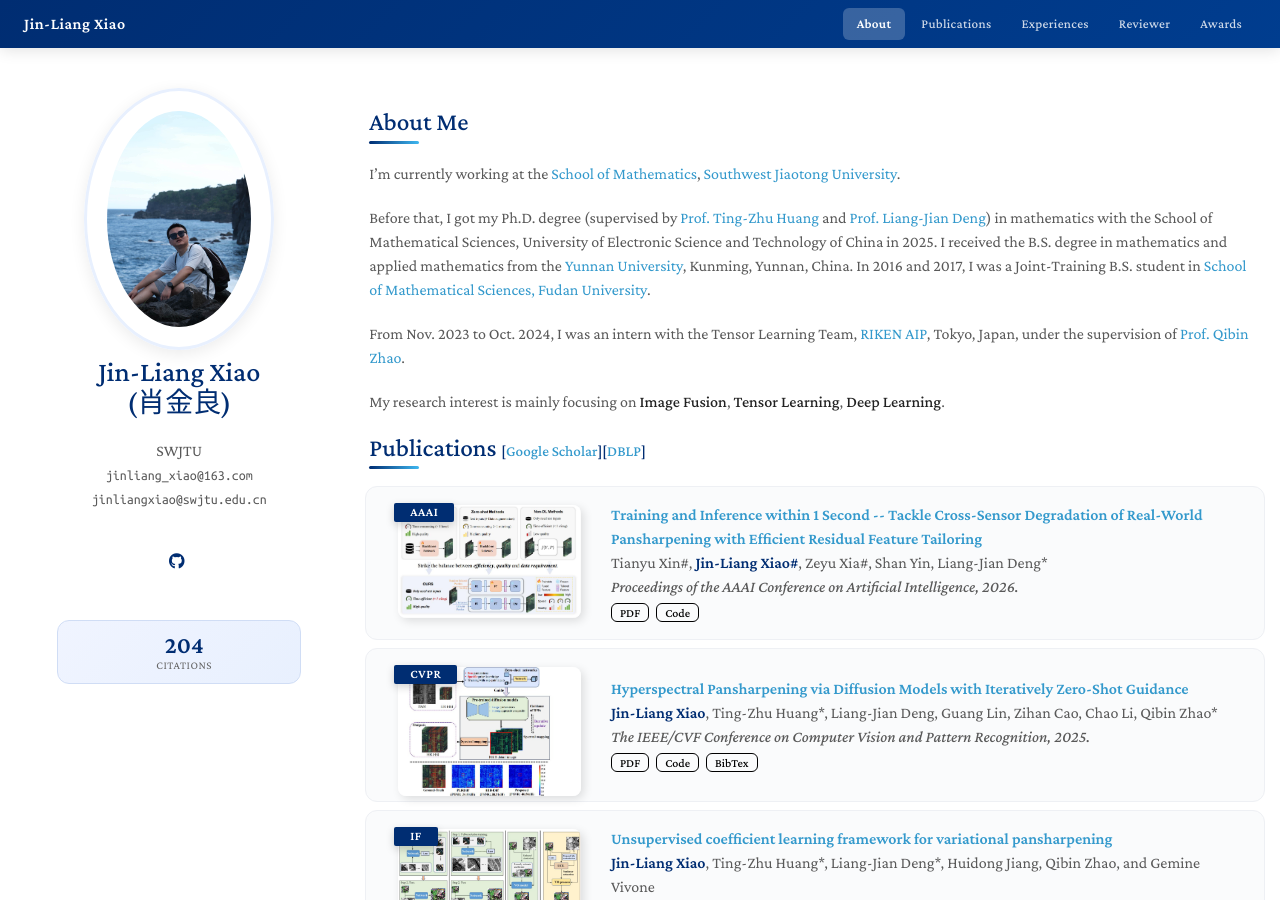
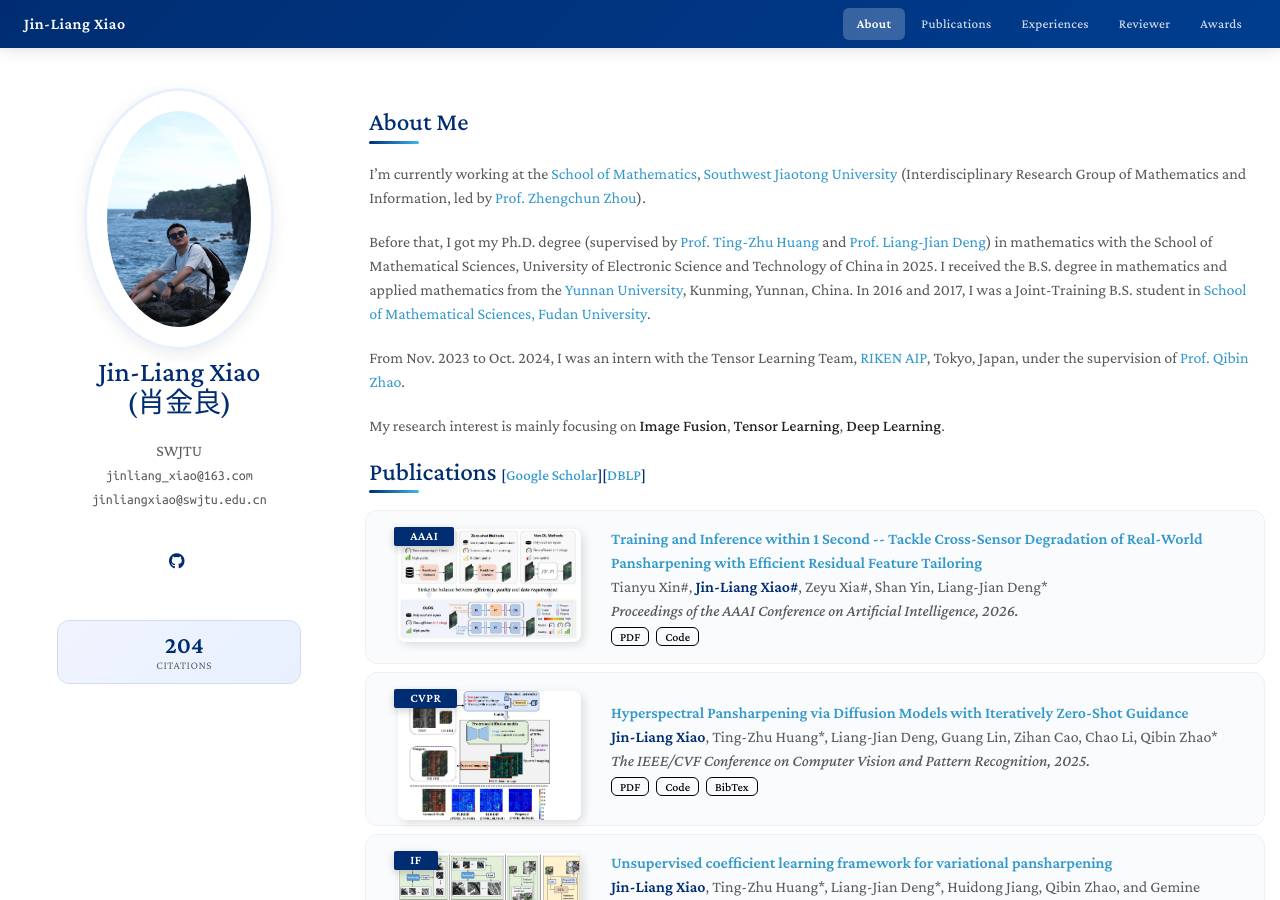
Before and after one commit to Jin-liangXiao/Jin-liangXiao.github.io, a Jekyll site: the page built from index.md, in a window 1280 px wide and 900 px high. Built offline with Jekyll 4.4.1, drawn with Linux system fonts in a browser that asks for light colours; nearby versions of some CDN libraries; a style sheet for code colours, icons or effects is not loaded.

Commit message:
Update index.md

```diff
--- a/index.md
+++ b/index.md
@@ -6,7 +6,7 @@ layout: homepage
 
 ## About Me
 
-I'm currently working at the [School of Mathematics](https://maths.swjtu.edu.cn/), [Southwest Jiaotong University](https://www.swjtu.edu.cn/).
+I'm currently working at the [School of Mathematics](https://maths.swjtu.edu.cn/), [Southwest Jiaotong University](https://www.swjtu.edu.cn/) (Interdisciplinary Research Group of Mathematics and Information, led by [Prof. Zhengchun Zhou](https://faculty.swjtu.edu.cn/zhouzhengchun/zh_CN/index.htm)).
 
 Before that, I got my Ph.D. degree (supervised by [Prof. Ting-Zhu Huang](https://www.math.uestc.edu.cn/info/1081/2041.htm) and [Prof. Liang-Jian Deng](https://liangjiandeng.github.io/)) in mathematics with the School of Mathematical Sciences, University of Electronic Science and Technology of China in 2025. I received the B.S. degree in mathematics and applied mathematics from the [Yunnan University](https://www.ynu.edu.cn), Kunming, Yunnan, China.
 In 2016 and 2017, I was a Joint-Training B.S. student in [School of Mathematical Sciences, Fudan University](https://math.fudan.edu.cn/).
```
